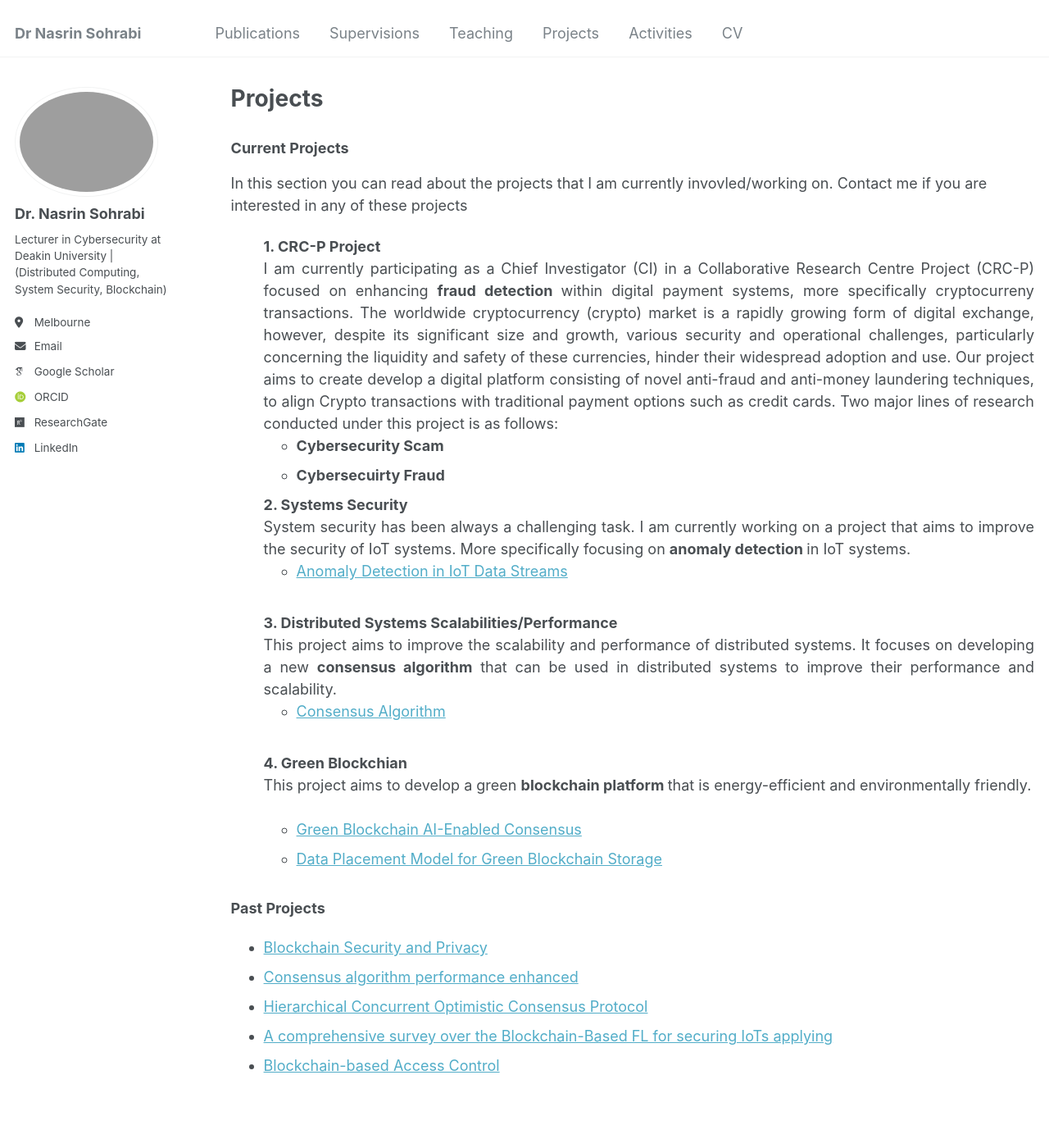
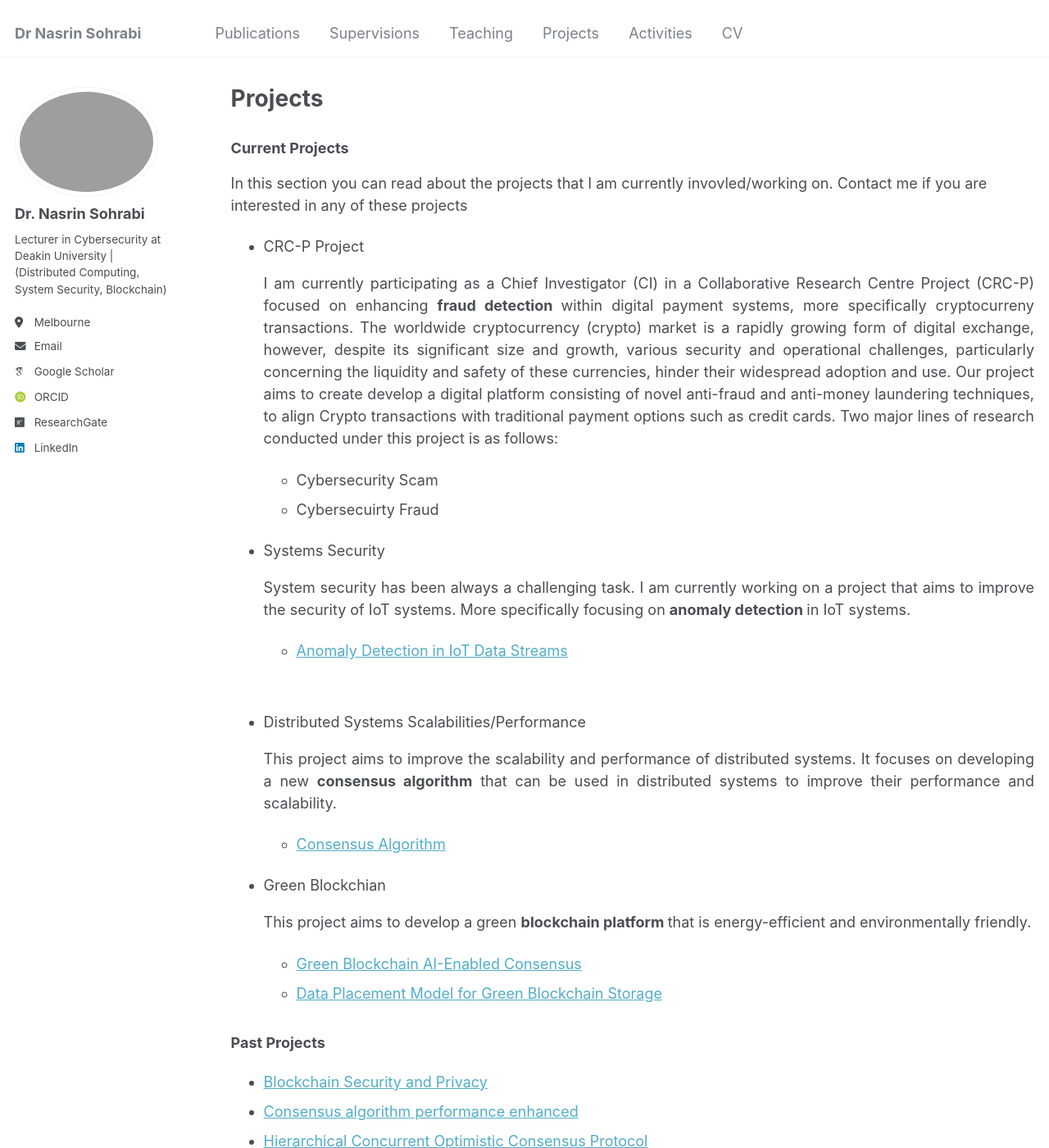
Before and after one commit to Nasrin-Sohrabi/Nasrin-Sohrabi.github.io, a Jekyll site: the page built from _pages/projects.html, in a window 1280 px wide and 1400 px high. Shown: the whole window at 82% size. Built offline with Jekyll 4.4.1, drawn with Linux system fonts in a browser that asks for light colours; some web fonts are replaced.

Commit message:
update activities

```diff
--- a/_pages/projects.html
+++ b/_pages/projects.html
@@ -25,10 +25,9 @@ author_profile: true
         <p>In this section you can read about the projects that I am currently invovled/working on. Contact me if you are interested in any of these projects</p>
 
         <ul>
-            <project><span style="font-weight: bold;"> 1. CRC-P Project </span>
+             <li>CRC-P Project
                 <div class="inner-div"; style=" text-align: justify;">
-
-                    I am currently participating as a Chief Investigator (CI) in a Collaborative Research Centre Project (CRC-P)
+                    <p> I am currently participating as a Chief Investigator (CI) in a Collaborative Research Centre Project (CRC-P)
                     focused on enhancing <span style="font-weight:bold">fraud detection </span> within digital payment systems, more specifically cryptocurreny transactions.
                     The worldwide cryptocurrency (crypto) market is a rapidly growing form of digital exchange,
                     however, despite its significant size and growth, various security and operational challenges, particularly concerning the liquidity and safety of these currencies,
@@ -37,54 +36,52 @@ author_profile: true
 
                     Two major lines of research conducted under this project is as follows:
                     <ul>
-                        <li style="font-weight: bold;">Cybersecurity Scam </li>
-                        <li style="font-weight: bold;">Cybersecuirty Fraud</li>
+                        <li>Cybersecurity Scam </li>
+                        <li>Cybersecuirty Fraud</li>
                     </ul>
+                   </p>
+                </div>
+            </li>
 
-                </div>
-              </project>
 
-            <project><span style="font-weight: bold;"> 2. Systems Security</span>
+            <li>Systems Security
                  <div class="inner-div"; style=" text-align: justify;">
-                 System security has been always a challenging task. I am currently working on a project that aims to improve the security of IoT systems.
+                  <p>System security has been always a challenging task. I am currently working on a project that aims to improve the security of IoT systems.
                    More specifically focusing on <span style="font-weight:bold"> anomaly detection </span>in IoT systems.
-                </div>
-
-                <!-- <div class="inner-div"> -->
                   <ul>
                      <li> <a href="https://ieeexplore.ieee.org/abstract/document/10184745">Anomaly Detection in IoT Data Streams</a></li>
                   </ul>
-                <!-- </div> -->
+                  </p>
+                 </div>
                 <br>
-              </project>
+            </li>
 
-          <project><span style="font-weight: bold;"> 3. Distributed Systems Scalabilities/Performance </span>
+          <li> Distributed Systems Scalabilities/Performance
              <div class="inner-div"; style=" text-align: justify;">
-                This project aims to improve the scalability and performance of distributed systems.
+                <p> This project aims to improve the scalability and performance of distributed systems.
                 It focuses on developing a new <span style="font-weight:bold">consensus algorithm</span> that can be used in distributed systems to improve their performance and scalability.
-            </div>
-            <div class="inner-div">
                  <ul>
                    <li> <a href="https://ieeexplore.ieee.org/abstract/document/9920227">Consensus Algorithm</a></li>
                  </ul>
+                </p>
             </div>
-              <br>
-          </project>
+          </li>
 
-          <project><span style="font-weight: bold;"> 4. Green Blockchian</span>
+          <li>Green Blockchian
             <br>
             <div class="inner-div"; style=" text-align: justify;">
+              <p>
               This project aims to develop a green <span style="font-weight:bold">blockchain platform </span>that is energy-efficient and environmentally friendly.
-            </div>
-            <br>
-            <div class="inner-div">
+
               <ul>
                 <li><a href="https://arxiv.org/abs/2304.08128">Green Blockchain AI-Enabled Consensus</a></li>
                 <li><a href="https://arxiv.org/abs/2304.08692"> Data Placement Model for Green Blockchain Storage</a></li>
              </ul>
+            </p>
            </div>
-        </project>
+
         </ul>
+
     </section>
 
     <!-- <section class="custom-section"> -->
```
Also changed, not shown: _pages/about.md (+4 -4 lines). Lines whose indentation alone changed are shown as unchanged.
